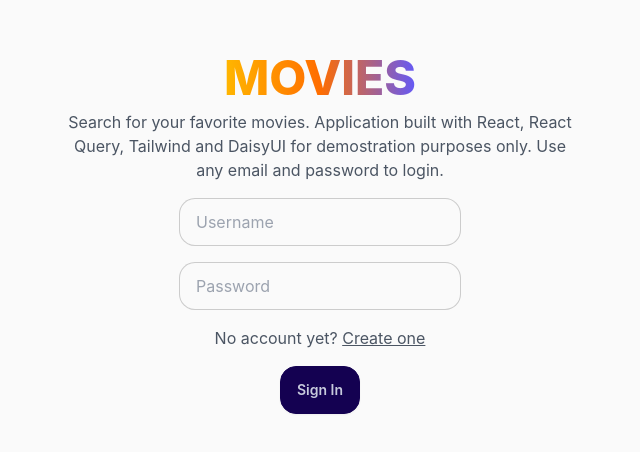
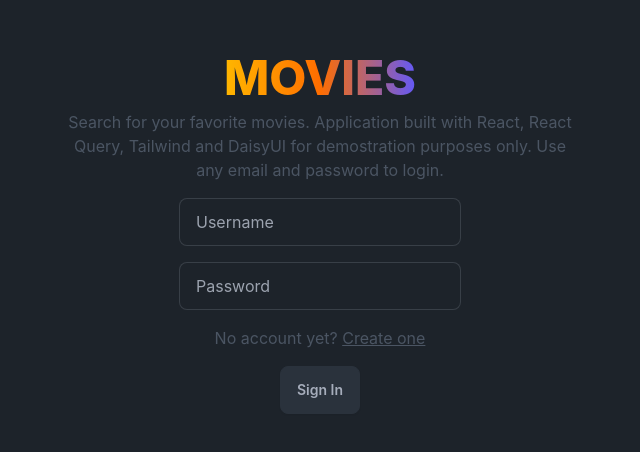
Before and after one commit to chearner/thisdot-movie-search, a React (Vite) app: page / in a window 1280 px wide. Shown: the part 166-618 px from the top of the page, without its empty margins (320-960 px from the left). Built offline with nearby package versions, Linux system fonts and the light colour scheme.

Commit message:
fix cards

```diff
--- a/index.html
+++ b/index.html
@@ -1,5 +1,5 @@
 <!DOCTYPE html>
-<html lang="en" data-theme="acid">
+<html lang="en" data-theme="dark">
   <head>
     <meta charset="UTF-8" />
     <link rel="icon" type="image/svg+xml" href="" />
--- a/src/Movies.jsx
+++ b/src/Movies.jsx
@@ -27,12 +27,10 @@
 
   const changeSearchGenre = (e) => {
     e.preventDefault();
-    console.log(e.target.value);
     setSearchGenre(e.target.value);
   };
 
   const showMovieDetails = async (id) => {
-    console.log(id);
     await setMovieId(id);
     document.getElementById('movie-details').checked = true;
   };
@@ -93,8 +91,11 @@
           {movies.data
             ? movies.data.data.map((movie) => (
                 <div key={movie.id} className='card glass min-w-56 min-h-96' onClick={() => showMovieDetails(movie.id)}>
-                  <div style={movie.posterUrl?.length ? { '--image-url': `url(${movie.posterUrl})` } : { '--image-url': `url(no-poster.webp)` }} className='card-body bg-[image:var(--image-url)] flex justify-between rounded-xl bg-cover bg-no-repeat'></div>
-                  <div className='card-title text-sm font-bold p-4'>{movie.title}</div>
+                  <div className=''>
+                    <div className='poster-overlay'></div>
+                    <img src={movie.posterUrl ? movie.posterUrl : './no-poster.webp'} className='poster' alt={movie.title} />
+                  </div>
+                  <div className='card-title text-sm font-bold p-4 z-10 bottom-0 h-full items-end'>{movie.title}</div>
                 </div>
               ))
             : undefined}
--- a/src/components/Theme.jsx
+++ b/src/components/Theme.jsx
@@ -3,13 +3,14 @@
 function Theme() {
   return (
     <div className='flex p-4'>
-      <label className='swap swap-rotate'>
-        <input type='checkbox' className='theme-controller' value='dark' />
-        <svg className='swap-on h-10 w-10 fill-current text-gray-600' xmlns='http://www.w3.org/2000/svg' viewBox='-5 -3 32 32'>
-          <path d='M5.64,17l-.71.71a1,1,0,0,0,0,1.41,1,1,0,0,0,1.41,0l.71-.71A1,1,0,0,0,5.64,17ZM5,12a1,1,0,0,0-1-1H3a1,1,0,0,0,0,2H4A1,1,0,0,0,5,12Zm7-7a1,1,0,0,0,1-1V3a1,1,0,0,0-2,0V4A1,1,0,0,0,12,5ZM5.64,7.05a1,1,0,0,0,.7.29,1,1,0,0,0,.71-.29,1,1,0,0,0,0-1.41l-.71-.71A1,1,0,0,0,4.93,6.34Zm12,.29a1,1,0,0,0,.7-.29l.71-.71a1,1,0,1,0-1.41-1.41L17,5.64a1,1,0,0,0,0,1.41A1,1,0,0,0,17.66,7.34ZM21,11H20a1,1,0,0,0,0,2h1a1,1,0,0,0,0-2Zm-9,8a1,1,0,0,0-1,1v1a1,1,0,0,0,2,0V20A1,1,0,0,0,12,19ZM18.36,17A1,1,0,0,0,17,18.36l.71.71a1,1,0,0,0,1.41,0,1,1,0,0,0,0-1.41ZM12,6.5A5.5,5.5,0,1,0,17.5,12,5.51,5.51,0,0,0,12,6.5Zm0,9A3.5,3.5,0,1,1,15.5,12,3.5,3.5,0,0,1,12,15.5Z' />
+      <label className='flex cursor-pointer gap-2'>
+        <svg xmlns='http://www.w3.org/2000/svg' width='20' height='20' viewBox='0 0 24 24' fill='none' stroke='currentColor' strokeWidth='2' strokeLinecap='round' strokeLinejoin='round'>
+          <path d='M21 12.79A9 9 0 1 1 11.21 3 7 7 0 0 0 21 12.79z'></path>
         </svg>
-        <svg className='swap-off h-10 w-10 fill-current text-gray-600' xmlns='http://www.w3.org/2000/svg' viewBox='-5 -3 32 32'>
-          <path d='M21.64,13a1,1,0,0,0-1.05-.14,8.05,8.05,0,0,1-3.37.73A8.15,8.15,0,0,1,9.08,5.49a8.59,8.59,0,0,1,.25-2A1,1,0,0,0,8,2.36,10.14,10.14,0,1,0,22,14.05,1,1,0,0,0,21.64,13Zm-9.5,6.69A8.14,8.14,0,0,1,7.08,5.22v.27A10.15,10.15,0,0,0,17.22,15.63a9.79,9.79,0,0,0,2.1-.22A8.11,8.11,0,0,1,12.14,19.73Z' />
+        <input type='checkbox' value='light' className='toggle theme-controller' />
+        <svg xmlns='http://www.w3.org/2000/svg' width='20' height='20' viewBox='0 0 24 24' fill='none' stroke='currentColor' strokeWidth='2' strokeLinecap='round' strokeLinejoin='round'>
+          <circle cx='12' cy='12' r='5' />
+          <path d='M12 1v2M12 21v2M4.2 4.2l1.4 1.4M18.4 18.4l1.4 1.4M1 12h2M21 12h2M4.2 19.8l1.4-1.4M18.4 5.6l1.4-1.4' />
         </svg>
       </label>
     </div>
--- a/src/index.css
+++ b/src/index.css
@@ -11,6 +11,26 @@
 
 code {
   font-family: source-code-pro, Menlo, Monaco, Consolas, 'Courier New', monospace;
+}
+
+.poster-overlay {
+  position: absolute;
+  z-index: 9;
+  width: 14rem;
+  height: 20rem;
+  background-color: transparent;
+  background-image: linear-gradient(135deg, rgb(255 255 255 / var(--glass-opacity, 30%)) 0%, rgb(0 0 0 / 0%) 100%), linear-gradient(var(--glass-reflex-degree, 110deg), rgb(255 255 255 / var(--glass-reflex-opacity, 20%)) 40%, rgb(0 0 0 / 0%) 60%);
+  border-top-left-radius: var(--rounded-box, 1rem);
+  border-top-right-radius: var(--rounded-box, 1rem);
+}
+
+.poster {
+  position: absolute;
+  z-index: 8;
+  width: 14rem;
+  height: 20rem;
+  border-top-left-radius: var(--rounded-box, 1rem);
+  border-top-right-radius: var(--rounded-box, 1rem);
 }
 
 .no-scrollbar::-webkit-scrollbar {
--- a/tailwind.config.js
+++ b/tailwind.config.js
@@ -12,7 +12,7 @@
     animation: ['hover', 'group-hover'],
   },
   daisyui: {
-    themes: ['acid', 'light', 'dark'],
+    themes: ['dark', 'light', 'acid'],
   },
   theme: {
     container: {
```
